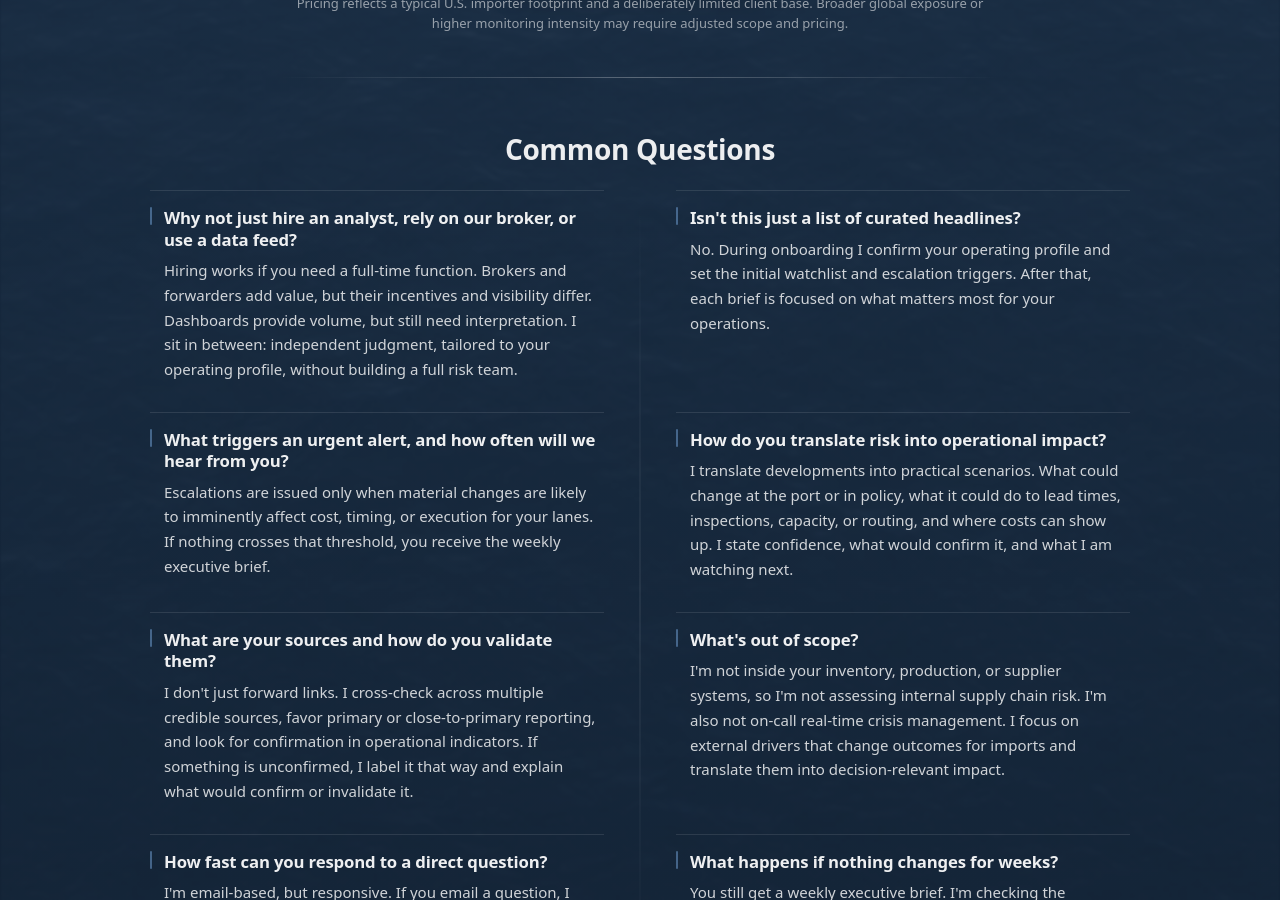
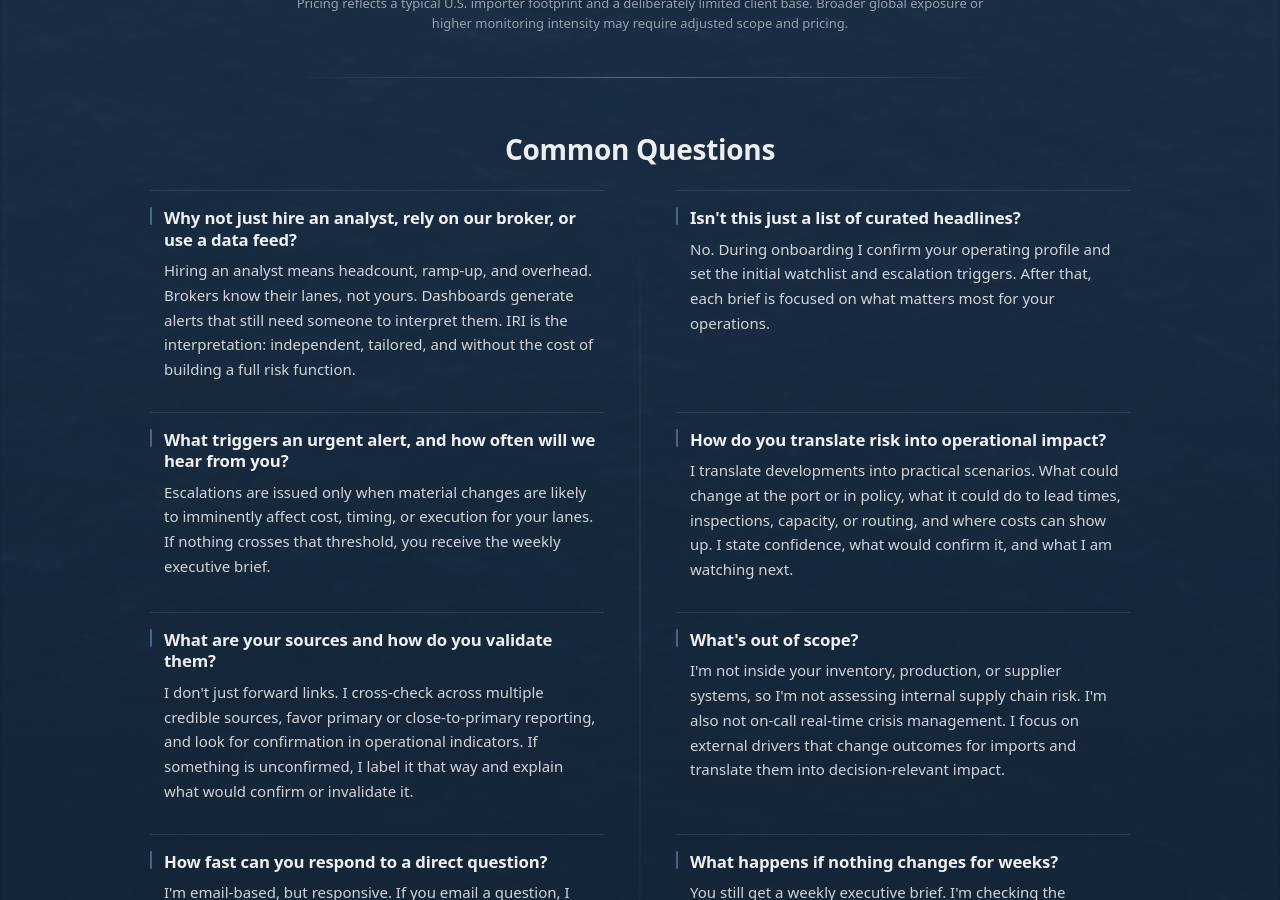
Before and after one commit to importrisk/import-risk-intelligence-site, a Jekyll site: the page built from method.html, in a window 1280 px wide and 900 px high, scrolled down 2353 px. Built offline with Jekyll 4.4.1, drawn with Linux system fonts in a browser that asks for light colours.

Commit message:
Update method.html

```diff
--- a/method.html
+++ b/method.html
@@ -295,7 +295,7 @@ css: /method.css?v=100
     <div class="mp-faq-item" role="listitem">
       <h4 class="mp-q">Why not just hire an analyst, rely on our broker, or use a data feed?</h4>
       <p class="mp-a">
-        Hiring works if you need a full-time function. Brokers and forwarders add value, but their incentives and visibility differ. Dashboards provide volume, but still need interpretation. I sit in between: independent judgment, tailored to your operating profile, without building a full risk team.
+       Hiring an analyst means headcount, ramp-up, and overhead. Brokers know their lanes, not yours. Dashboards generate alerts that still need someone to interpret them. IRI is the interpretation: independent, tailored, and without the cost of building a full risk function.
       </p>
     </div>
 
```
